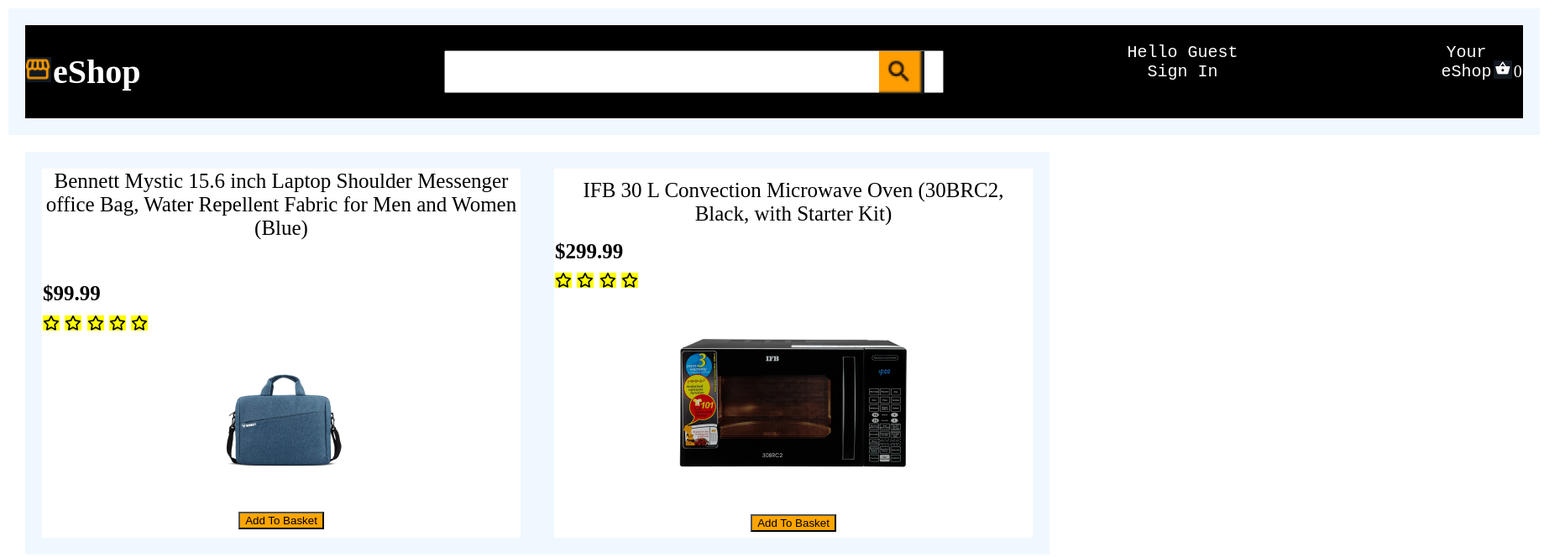
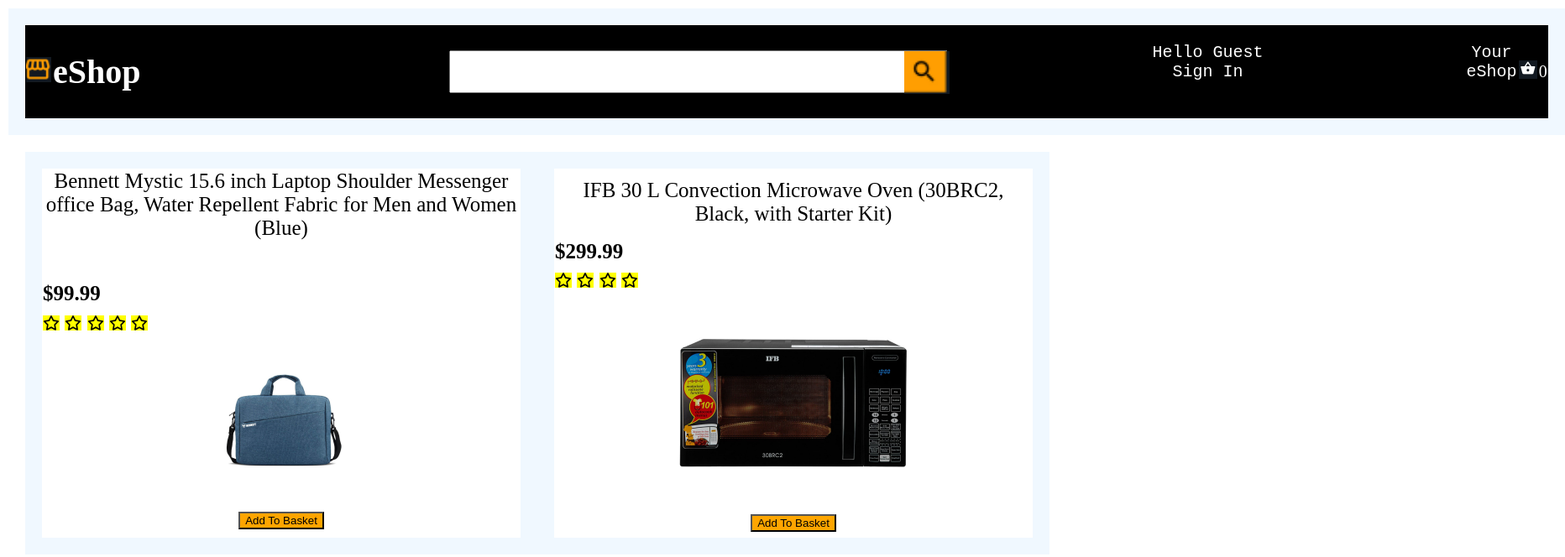
Before and after one commit to Zebras007/Ecommerce-project-sample-with-html-css, a plain HTML site: page index.html in a window 1280 px wide. Shown: the top 664 px of the page at 84% size, 1864 px wide, since content can reach past the window. Drawn offline with Linux system fonts and the light colour scheme.

Commit message:
search adjusted

```diff
--- a/index.html
+++ b/index.html
@@ -22,7 +22,7 @@
                 <input type="text" style="width: 550px; height: 45px;padding-right: 20%" />
             </td>
 			<td>
-                <img src="search.PNG" width="54px" alt="" style="margin-left: 320px; margin-top: 7px;"/>
+                <img src="search.PNG" width="54px" alt="" style="margin-left: 350px; margin-top: 7px;"/>
             </td>
             <td style="color: white">
                 <pre>
```
